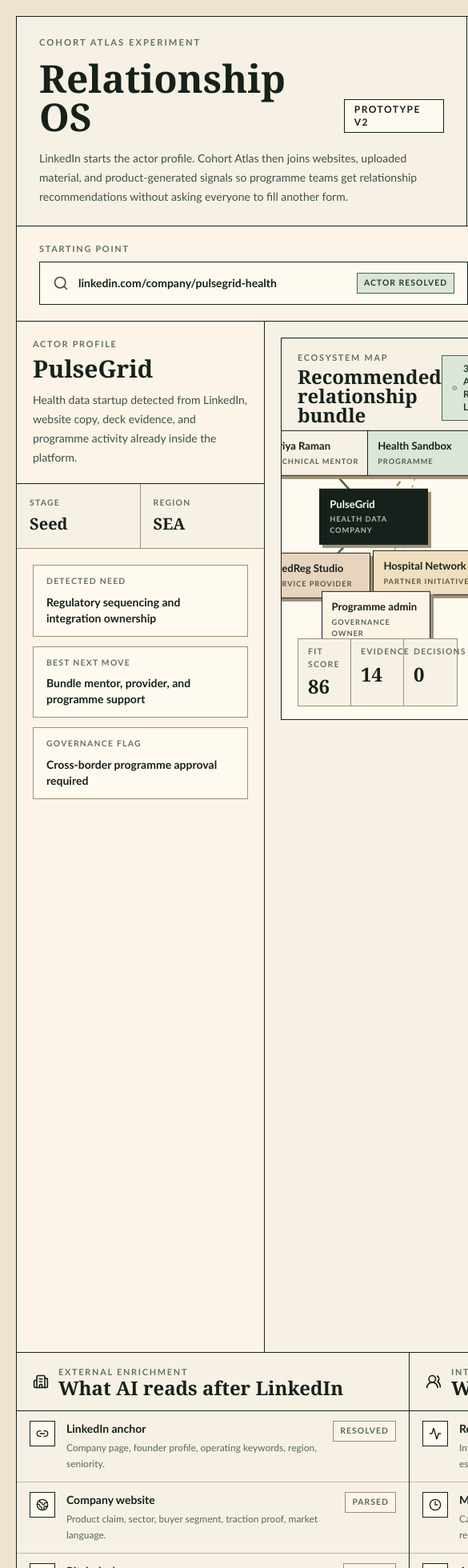
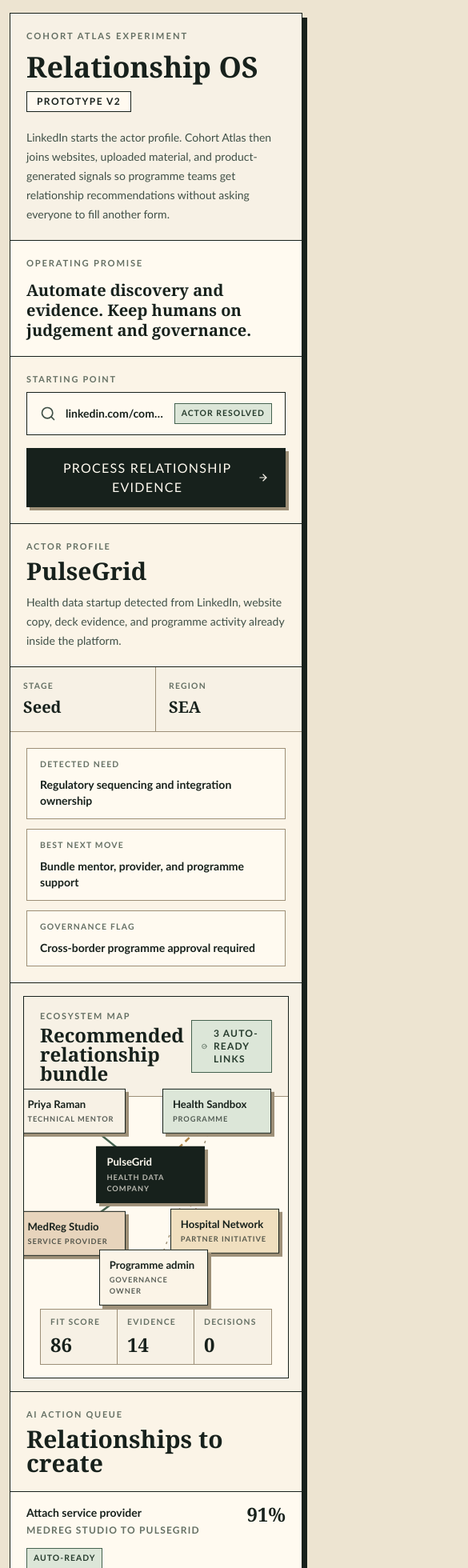
Before and after one commit to aniqamrin/BWAI_HACKATHON, a React (Vite) app: page / in a window 390 px wide. Shown: the top 1960 px of the page at 80% size, 585 px wide, since content can reach past the window. Built offline with nearby package versions, Linux system fonts and the light colour scheme.

Commit message:
fix relationship OS responsive layout

```diff
--- a/src/components/EcosystemCommandCenter.tsx
+++ b/src/components/EcosystemCommandCenter.tsx
@@ -262,15 +262,15 @@
   }
 
   return (
-    <main className="min-h-screen bg-[#ede4d1] px-5 py-5 text-[#17211c]">
-      <div className="mx-auto max-w-[1540px] border border-[#17211c] bg-[#f7f1e5] shadow-[8px_8px_0_#17211c]">
-        <header className="grid grid-cols-[minmax(0,1fr)_420px] border-b border-[#17211c]">
-          <div className="px-7 py-6">
+    <main className="min-h-screen overflow-x-hidden bg-[#ede4d1] px-3 py-4 text-[#17211c] sm:px-5 sm:py-5">
+      <div className="mx-auto w-full max-w-[1540px] min-w-0 border border-[#17211c] bg-[#f7f1e5] shadow-[6px_6px_0_#17211c] sm:shadow-[8px_8px_0_#17211c]">
+        <header className="grid min-w-0 grid-cols-1 border-b border-[#17211c] xl:grid-cols-[minmax(0,1fr)_360px] 2xl:grid-cols-[minmax(0,1fr)_420px]">
+          <div className="min-w-0 px-5 py-5 sm:px-7 sm:py-6">
             <p className="ui-sans text-[0.7rem] font-bold uppercase tracking-[0.18em] text-[#657064]">
               Cohort Atlas experiment
             </p>
-            <div className="mt-3 flex items-end gap-4">
-              <h1 className="text-5xl font-semibold leading-none">Relationship OS</h1>
+            <div className="mt-3 flex min-w-0 flex-wrap items-end gap-3 sm:gap-4">
+              <h1 className="text-4xl font-semibold leading-none sm:text-5xl">Relationship OS</h1>
               <span className="ui-sans mb-1 border border-[#17211c] bg-[#fffaf0] px-3 py-1 text-xs font-bold uppercase tracking-[0.12em]">
                 Prototype v2
               </span>
@@ -280,16 +280,16 @@
               signals so programme teams get relationship recommendations without asking everyone to fill another form.
             </p>
           </div>
-          <div className="border-l border-[#17211c] bg-[#fffaf0] px-6 py-6">
+          <div className="min-w-0 border-t border-[#17211c] bg-[#fffaf0] px-5 py-5 sm:px-6 sm:py-6 xl:border-l xl:border-t-0">
             <p className="ui-sans text-[0.7rem] font-bold uppercase tracking-[0.16em] text-[#657064]">Operating promise</p>
-            <p className="mt-3 text-2xl font-semibold leading-tight">
+            <p className="mt-3 text-xl font-semibold leading-tight sm:text-2xl">
               Automate discovery and evidence. Keep humans on judgement and governance.
             </p>
           </div>
         </header>
 
-        <section className="grid grid-cols-[minmax(0,1fr)_auto] items-center gap-5 border-b border-[#17211c] bg-[#fbf4e7] px-7 py-5">
-          <div>
+        <section className="grid min-w-0 grid-cols-1 items-end gap-4 border-b border-[#17211c] bg-[#fbf4e7] px-5 py-5 lg:grid-cols-[minmax(0,1fr)_auto] sm:px-7">
+          <div className="min-w-0">
             <p className="ui-sans text-[0.68rem] font-bold uppercase tracking-[0.16em] text-[#657064]">Starting point</p>
             <div className="mt-2 flex min-h-[54px] items-center gap-3 border border-[#17211c] bg-[#fffaf0] px-4">
               <Search className="h-5 w-5 text-[#405047]" aria-hidden />
@@ -302,7 +302,7 @@
             </div>
           </div>
           <button
-            className="ui-sans flex h-[54px] items-center gap-2 border border-[#17211c] bg-[#17211c] px-5 text-sm font-bold uppercase tracking-[0.08em] text-[#fffaf0] shadow-[4px_4px_0_#9d8f77]"
+            className="ui-sans flex min-h-[54px] w-full items-center justify-center gap-2 border border-[#17211c] bg-[#17211c] px-5 py-3 text-sm font-bold uppercase tracking-[0.08em] text-[#fffaf0] shadow-[4px_4px_0_#9d8f77] lg:w-auto"
             onClick={() => {
               setEvidenceProcessed(true);
               setSelectedActionId('programme');
@@ -314,32 +314,32 @@
         </section>
 
         {evidenceProcessed ? (
-          <section className="grid grid-cols-[minmax(0,1fr)_140px_160px_180px] border-b border-[#17211c] bg-[#dce6d8]">
-            <div className="px-7 py-4">
+          <section className="grid min-w-0 grid-cols-2 border-b border-[#17211c] bg-[#dce6d8] md:grid-cols-[minmax(0,1fr)_120px_150px_160px]">
+            <div className="col-span-2 border-b border-[#9d8f77] px-5 py-4 md:col-span-1 md:border-b-0 sm:px-7">
               <p className="ui-sans text-[0.68rem] font-bold uppercase tracking-[0.16em] text-[#45624f]">
                 Relationship evidence ready
               </p>
               <p className="ui-sans mt-1 text-sm font-bold text-[#17211c]">Evidence processed from 8 sources.</p>
             </div>
-            <div className="border-l border-[#9d8f77] px-4 py-4">
+            <div className="border-r border-[#9d8f77] px-4 py-4 md:border-l">
               <p className="text-3xl font-semibold leading-none">18</p>
               <p className="ui-sans mt-1 text-[0.65rem] font-bold uppercase tracking-[0.12em] text-[#45624f]">
                 Signals
               </p>
             </div>
-            <div className="border-l border-[#9d8f77] px-4 py-4">
+            <div className="px-4 py-4 md:border-l">
               <p className="ui-sans text-sm font-bold text-[#17211c]">{approvedCount} approved</p>
               <p className="ui-sans mt-1 text-xs leading-5 text-[#45624f]">Governed links</p>
             </div>
-            <div className="border-l border-[#9d8f77] px-4 py-4">
+            <div className="col-span-2 border-t border-[#9d8f77] px-4 py-4 md:col-span-1 md:border-l md:border-t-0">
               <p className="ui-sans text-sm font-bold text-[#17211c]">{evidenceRequestCount} evidence request</p>
               <p className="ui-sans mt-1 text-xs leading-5 text-[#45624f]">Manual follow-up</p>
             </div>
           </section>
         ) : null}
 
-        <section className="grid grid-cols-[310px_minmax(0,1fr)_390px]">
-          <aside className="border-r border-[#17211c] bg-[#fbf4e7]">
+        <section className="grid min-w-0 grid-cols-1 xl:grid-cols-[280px_minmax(0,1fr)] 2xl:grid-cols-[310px_minmax(0,1fr)_390px]">
+          <aside className="min-w-0 border-b border-[#17211c] bg-[#fbf4e7] xl:border-b-0 xl:border-r">
             <div className="border-b border-[#17211c] px-5 py-5">
               <p className="ui-sans text-[0.68rem] font-bold uppercase tracking-[0.16em] text-[#657064]">Actor profile</p>
               <h2 className="mt-2 text-3xl font-semibold leading-none">PulseGrid</h2>
@@ -374,7 +374,7 @@
             </div>
           </aside>
 
-          <section className="p-5">
+          <section className="min-w-0 p-4 sm:p-5">
             <RelationshipMap
               evidenceProcessed={evidenceProcessed}
               approvedCount={approvedCount}
@@ -382,12 +382,12 @@
             />
           </section>
 
-          <aside className="border-l border-[#17211c] bg-[#fbf4e7]">
+          <aside className="min-w-0 border-t border-[#17211c] bg-[#fbf4e7] xl:col-span-2 2xl:col-span-1 2xl:border-l 2xl:border-t-0">
             <div className="border-b border-[#17211c] px-5 py-5">
               <p className="ui-sans text-[0.68rem] font-bold uppercase tracking-[0.16em] text-[#657064]">AI action queue</p>
               <h2 className="mt-2 text-3xl font-semibold leading-none">Relationships to create</h2>
             </div>
-            <div className="divide-y divide-[#cab99d]">
+            <div className="grid divide-y divide-[#cab99d] lg:grid-cols-2 lg:divide-x lg:divide-y-0 2xl:block 2xl:divide-x-0 2xl:divide-y">
               {relationshipActions.map((action) => (
                 <article key={action.title} className="bg-[#fffaf0] px-5 py-4">
                   <div className="flex items-start justify-between gap-3">
@@ -446,13 +446,13 @@
           </aside>
         </section>
 
-        <section className="grid grid-cols-2 border-t border-[#17211c]">
-          <div className="border-r border-[#17211c]">
+        <section className="grid min-w-0 grid-cols-1 border-t border-[#17211c] xl:grid-cols-2">
+          <div className="border-b border-[#17211c] xl:border-b-0 xl:border-r">
             <div className="flex items-center gap-3 border-b border-[#17211c] bg-[#f7f1e5] px-5 py-4">
               <Building2 className="h-5 w-5" aria-hidden />
               <div>
                 <p className="ui-sans text-[0.68rem] font-bold uppercase tracking-[0.16em] text-[#657064]">External enrichment</p>
-                <h2 className="text-2xl font-semibold leading-none">What AI reads after LinkedIn</h2>
+                <h2 className="text-xl font-semibold leading-tight sm:text-2xl">What AI reads after LinkedIn</h2>
               </div>
             </div>
             {externalSignals.map((signal) => (
@@ -465,7 +465,7 @@
               <Users2 className="h-5 w-5" aria-hidden />
               <div>
                 <p className="ui-sans text-[0.68rem] font-bold uppercase tracking-[0.16em] text-[#657064]">Internal signal fabric</p>
-                <h2 className="text-2xl font-semibold leading-none">What the product collects quietly</h2>
+                <h2 className="text-xl font-semibold leading-tight sm:text-2xl">What the product collects quietly</h2>
               </div>
             </div>
             {internalSignals.map((signal) => (
@@ -474,8 +474,8 @@
           </div>
         </section>
 
-        <section className="grid grid-cols-[minmax(0,1fr)_340px] border-t border-[#17211c] bg-[#17211c] text-[#fffaf0]">
-          <div className="px-7 py-6">
+        <section className="grid min-w-0 grid-cols-1 border-t border-[#17211c] bg-[#17211c] text-[#fffaf0] xl:grid-cols-[minmax(0,1fr)_320px] 2xl:grid-cols-[minmax(0,1fr)_340px]">
+          <div className="px-5 py-6 sm:px-7">
             <p className="ui-sans text-[0.68rem] font-bold uppercase tracking-[0.16em] text-[#d9cfbd]">Conclusion layer</p>
             <h2 className="mt-2 text-3xl font-semibold leading-tight">
               The system recommends a relationship bundle, not a single match.
@@ -485,7 +485,7 @@
               route the partner pathway to admin review because one pilot owner is missing.
             </p>
           </div>
-          <div className="grid grid-cols-2 border-l border-[#657064]">
+          <div className="grid grid-cols-2 border-t border-[#657064] xl:border-l xl:border-t-0">
             <div className="border-r border-[#657064] px-5 py-6">
               <UserCheck className="h-5 w-5" aria-hidden />
               <p className="mt-4 text-4xl font-semibold leading-none">74%</p>
--- a/src/styles.css
+++ b/src/styles.css
@@ -17,7 +17,6 @@
 
 body {
   margin: 0;
-  min-width: 1024px;
   min-height: 100vh;
   background: #ede4d1;
 }
```
